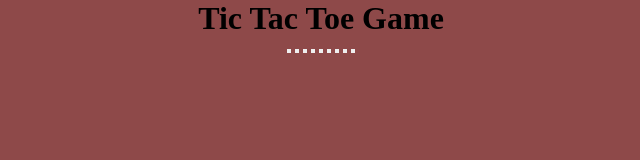
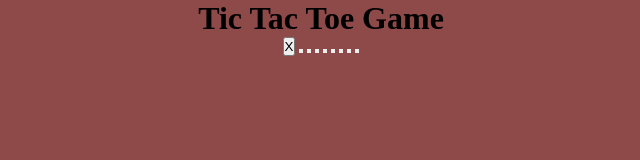
Before and after one commit to Shraddha6211/Tic-Tac-Toe, a plain HTML site: page index.html in a window 1280 px wide. Shown: the full height of the page, 319-959 px from the left. Drawn offline with Linux system fonts and the light colour scheme.

Commit message:
Update index.html

```diff
--- a/index.html
+++ b/index.html
@@ -10,7 +10,7 @@
     <h1>Tic Tac Toe Game</h1>
     <div class="container">
         <div class="game">
-            <button class=""></button>
+            <button class="">X</button>
             <button class=""></button>
             <button class=""></button>
             <button class=""></button>
```
